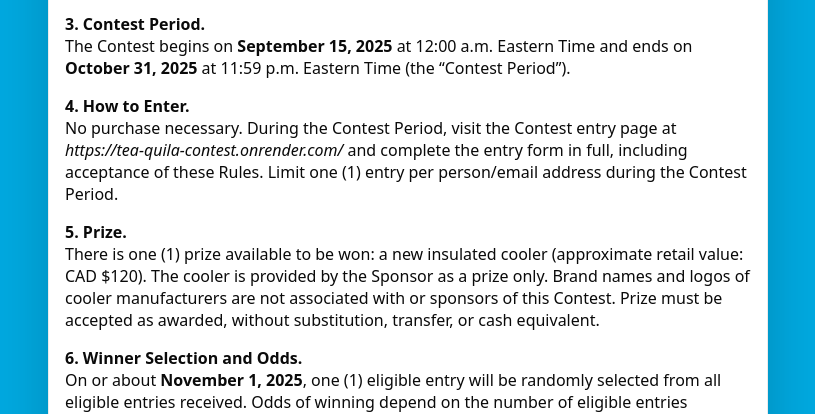
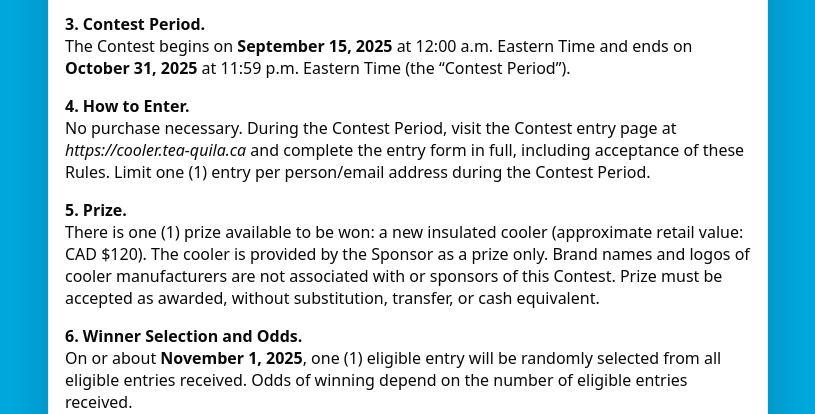
Before and after one commit to fhajiyev777/tea-quila-contest, a Flask app: page /rules in a window 1280 px wide. Shown: the part 317-731 px from the top of the page, without its empty margins (232-1047 px from the left). Run offline with Flask 3, Linux system fonts and the light colour scheme.

Commit message:
Update rules.html

```diff
--- a/templates/rules.html
+++ b/templates/rules.html
@@ -24,7 +24,7 @@
       The Contest begins on <strong>September 15, 2025</strong> at 12:00 a.m. Eastern Time and ends on <strong>October 31, 2025</strong> at 11:59 p.m. Eastern Time (the “Contest Period”).</p>
 
       <p><strong>4. How to Enter.</strong><br>
-      No purchase necessary. During the Contest Period, visit the Contest entry page at <em>https://tea-quila-contest.onrender.com/</em> and complete the entry form in full, including acceptance of these Rules.
+      No purchase necessary. During the Contest Period, visit the Contest entry page at <em>https://cooler.tea-quila.ca</em> and complete the entry form in full, including acceptance of these Rules.
       Limit one (1) entry per person/email address during the Contest Period.</p>
 
       <p><strong>5. Prize.</strong><br>
```
